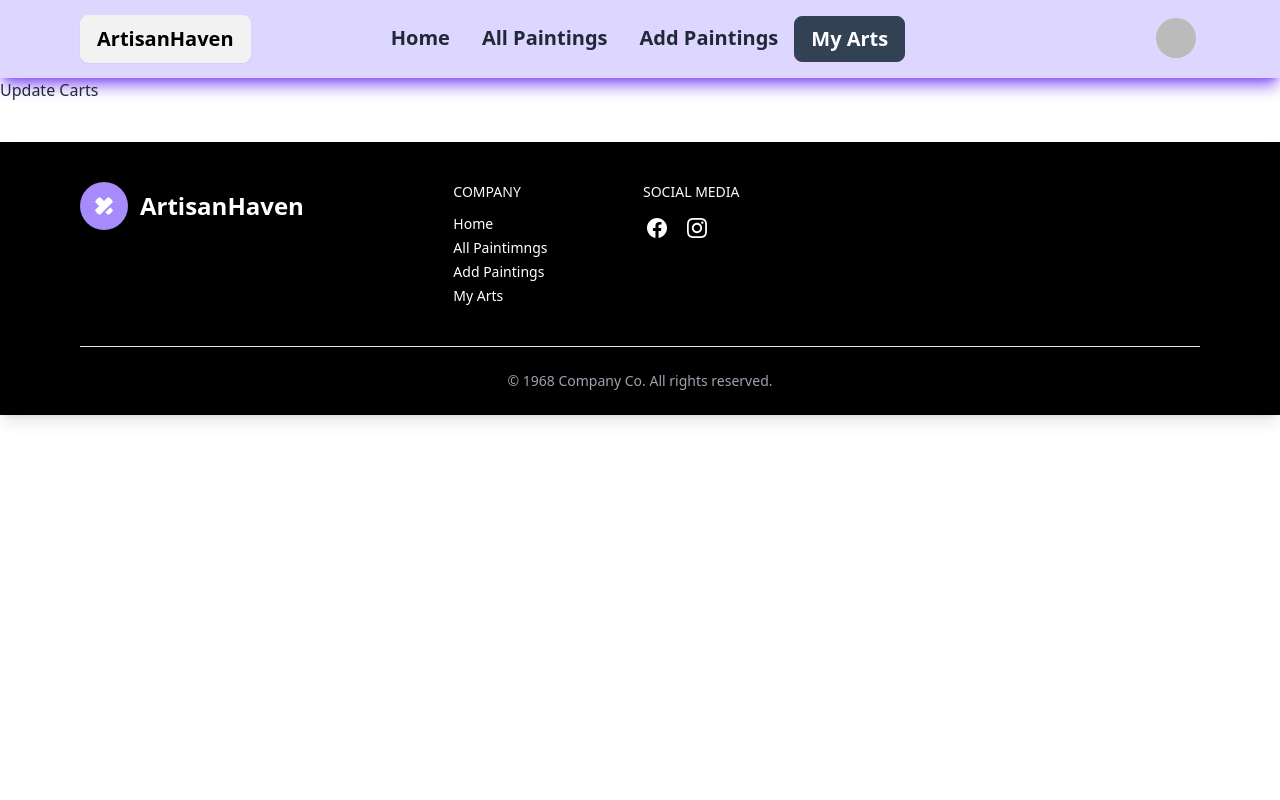
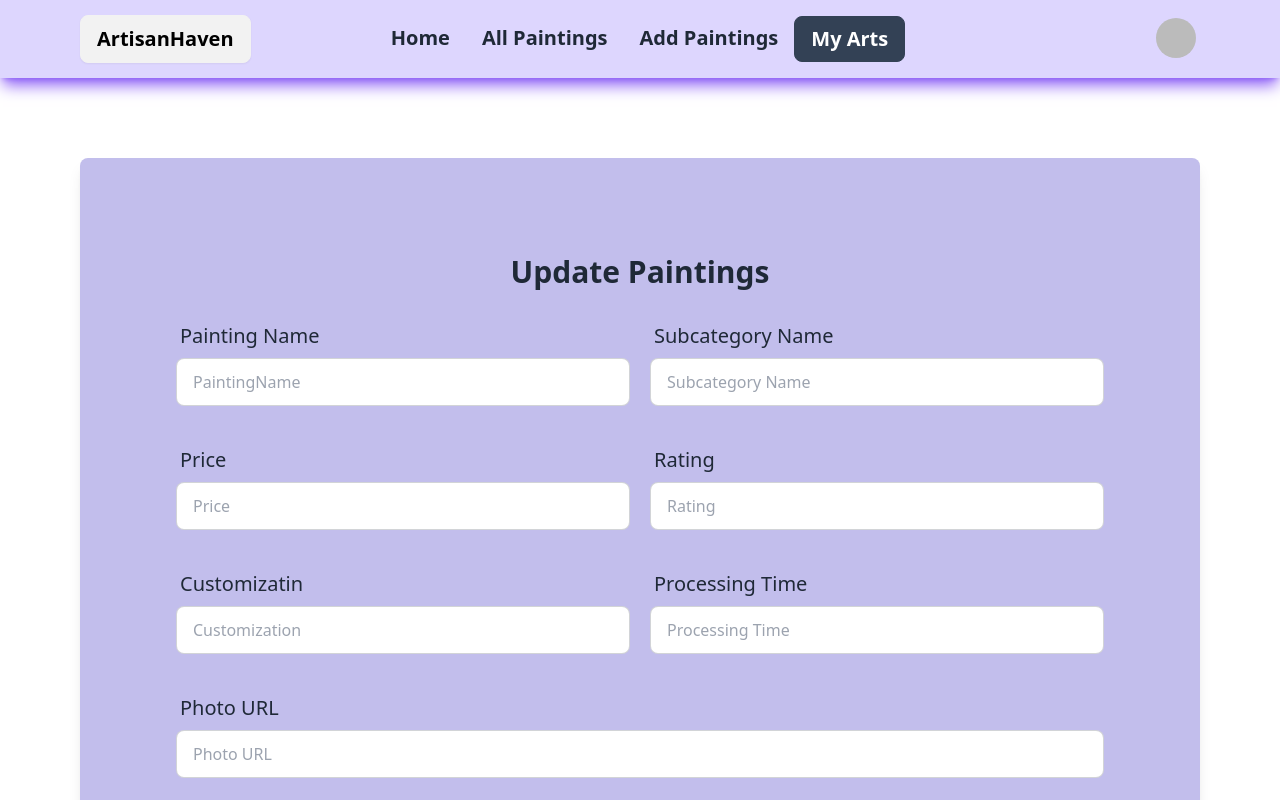
Before and after one commit to Shafaet1074/Arts-painting-website-client, a React (Vite) app: page /myArts/1 in a window 1280 px wide. Shown: the top 800 px of the page. Built offline with nearby package versions, Linux system fonts and the light colour scheme; no server answers; sample sign-in values are in the browser's storage.

Commit message:
update a user component ready

```diff
--- a/src/Components/UpdateCart/UpdateCart.jsx
+++ b/src/Components/UpdateCart/UpdateCart.jsx
@@ -16,9 +16,119 @@ const UpdateCart = () => {
     })
   },[id])
   return (
-    <div>
-      <h1>Update Carts</h1>
+    <div className='p-20'>
+    <div className="bg-[#c2beec] shadow-lg rounded-lg p-24 space-y-6 ">
+   <h2 className="text-3xl font-extrabold text-center">Update Paintings</h2>
+   <form>
+   {/* form name and quantity row */}
+    <div className="md:flex md:gap-5 mb-8">
+    <div className="md:w-1/2">
+     <label className="label">
+     <span className="label-text text-xl">Painting Name </span>
+     </label>
+    <label className="flex items-center gap-2">
+
+<input type="text" name="paintingname" className="input input-bordered w-full " placeholder="PaintingName" defaultValue={product.paintingname}/>
+</label>
     </div>
+    <div className="md:w-1/2">
+     <label className="label">
+     <span className="label-text text-xl">Subcategory Name </span>
+     </label>
+    <label className="flex items-center gap-2">
+
+<input type="text" name="SubcategoryName" className="input input-bordered w-full " placeholder="Subcategory Name" defaultValue={product.SubcategoryName} />
+</label>
+    </div>
+    </div>
+
+     {/* form supplier and taste row */}
+     <div className="md:flex md:gap-5 mb-8">
+    <div className="md:w-1/2">
+     <label className="label">
+     <span className="label-text text-xl">Price</span>
+     </label>
+    <label className="flex items-center gap-2">
+
+<input type="text" name="price" className="input input-bordered w-full " placeholder="Price" defaultValue={product.price} />
+</label>
+    </div>
+    <div className="md:w-1/2">
+     <label className="label">
+     <span className="label-text text-xl">Rating</span>
+     </label>
+    <label className="flex items-center gap-2">
+
+<input type="text" name="Rating" className="input input-bordered w-full " placeholder="Rating" defaultValue={product.Rating} />
+</label>
+    </div>
+    </div>
+
+     {/* form category and details row */}
+     <div className="md:flex md:gap-5 mb-8">
+    <div className="md:w-1/2">
+     <label className="label">
+     <span className="label-text text-xl">Customizatin</span>
+     </label>
+    <label className="flex items-center gap-2">
+
+
+
+<input list="Customization" name="Customization" className="input input-bordered w-full " placeholder="Customization" defaultValue={product.Customization} />
+<datalist id="Customization">
+<option value="Yes"></option>
+<option value="No"></option>
+
+</datalist>
+</label>
+    </div>
+    <div className="md:w-1/2">
+     <label className="label">
+     <span className="label-text text-xl">Processing Time</span>
+     </label>
+    <label className="flex items-center gap-2">
+
+<input type="text" name="ProcessingTime" className="input input-bordered w-full " placeholder="Processing Time" defaultValue={product.ProcessingTime} />
+</label>
+    </div>
+    </div>
+
+
+     {/* form  photo url row */}
+     <div className="mb-8">
+    <div className="md:w-full">
+     <label className="label">
+     <span className="label-text text-xl">Photo URL </span>
+     </label>
+    <label className="flex items-center gap-2">
+
+<input type="text" name="photo" className="input input-bordered w-full " placeholder="Photo URL" defaultValue={product.photo} />
+</label>
+    </div>
+
+    </div>
+
+    <div className="mb-8">
+    <div className="md:w-full">
+     <label className="label">
+     <span className="label-text text-xl">Short Description</span>
+     </label>
+    <label className="flex items-center gap-2">
+
+{/* <input type="text" name="ShortDescription" className="input input-bordered w-full " placeholder="Short Description" /> */}
+<textarea name="ShortDescription" id="" cols="70" rows="5" defaultValue={product.ShortDescription}></textarea >
+</label>
+    </div>
+
+    </div>
+
+
+    <input type="submit" value="Update Paintings"  className="btn btn-block bg-gray-500 text-white hover:bg-slate-700 hover:text-white mt-5"/>
+
+   </form>
+ </div>
+  </div>
+
   );
 };
 
--- a/src/Pages/AddPaintings/AddPaintings.jsx
+++ b/src/Pages/AddPaintings/AddPaintings.jsx
@@ -161,7 +161,7 @@ const AddPaintings = () => {
        </div>
 
 
-       <input type="submit" value="Add Coffee"  className="btn btn-block bg-gray-500 text-white hover:bg-slate-700 hover:text-white mt-5"/>
+       <input type="submit" value="Add Paintings"  className="btn btn-block bg-gray-500 text-white hover:bg-slate-700 hover:text-white mt-5"/>
 
       </form>
     </div>
```
